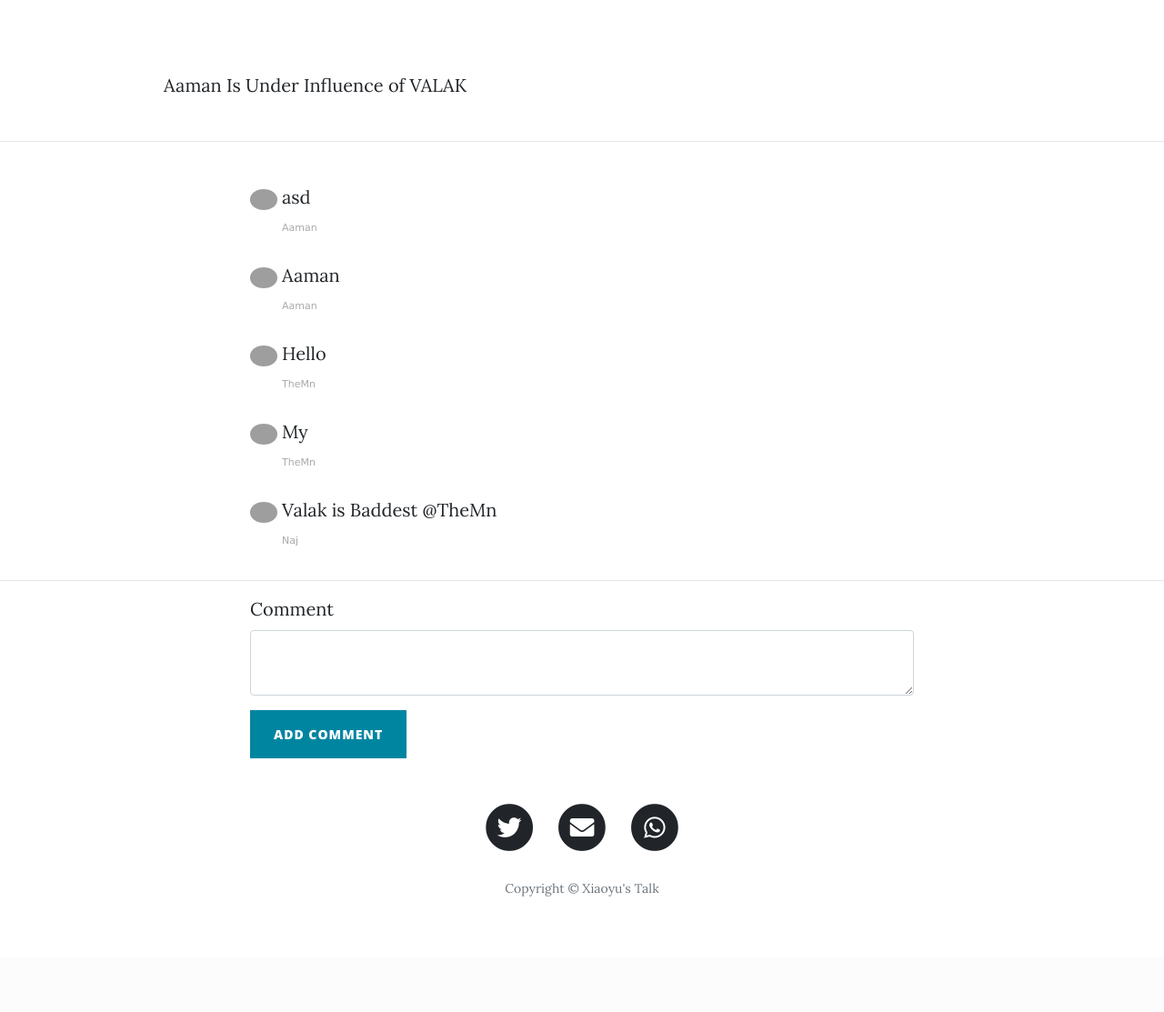
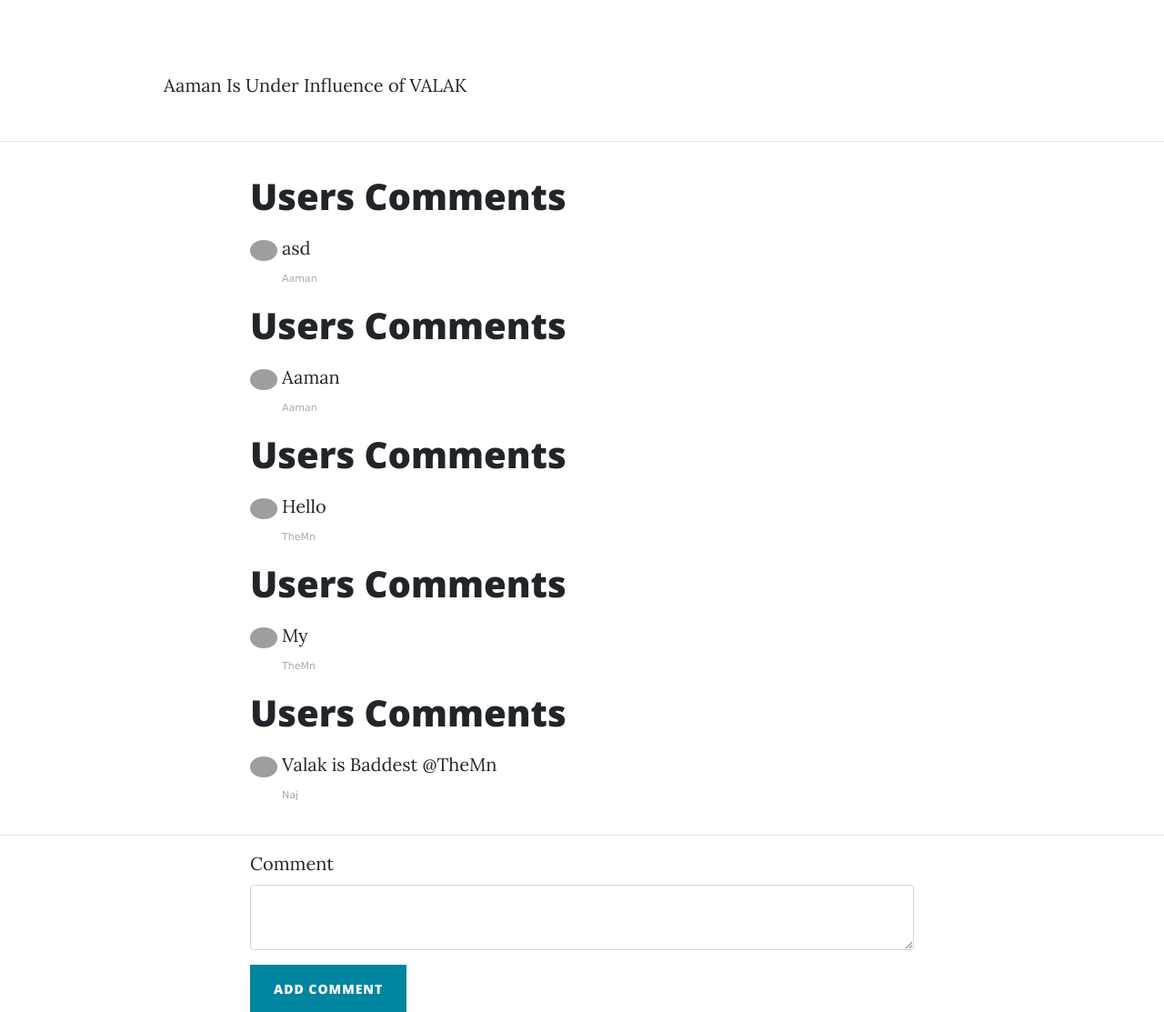
Before and after one commit to AamanPrime/Aaman_Blog, a Flask app: page /post/1 in a window 1280 px wide. Shown: the part 534-1647 px from the top of the page at 91% size. Before the commit the page ends 1520 px from the top, so only its background shows below. Run offline with Flask 2, Linux system fonts and the light colour scheme; data comes from the database, SQL or seed files in the repository; some libraries are stand-ins or nearby versions; grey boxes are pictures that could not be loaded.

Commit message:
Update post.html

```diff
--- a/templates/post.html
+++ b/templates/post.html
@@ -47,6 +47,7 @@
         <div class="col-lg-8 col-md-10 mx-auto comment">
 
                 {% for comment in post.comments %}
+		<h1>Users Comments</h1>
                     <ul class="commentList">
                     <li>
                         <div class="commenterImage">
```
